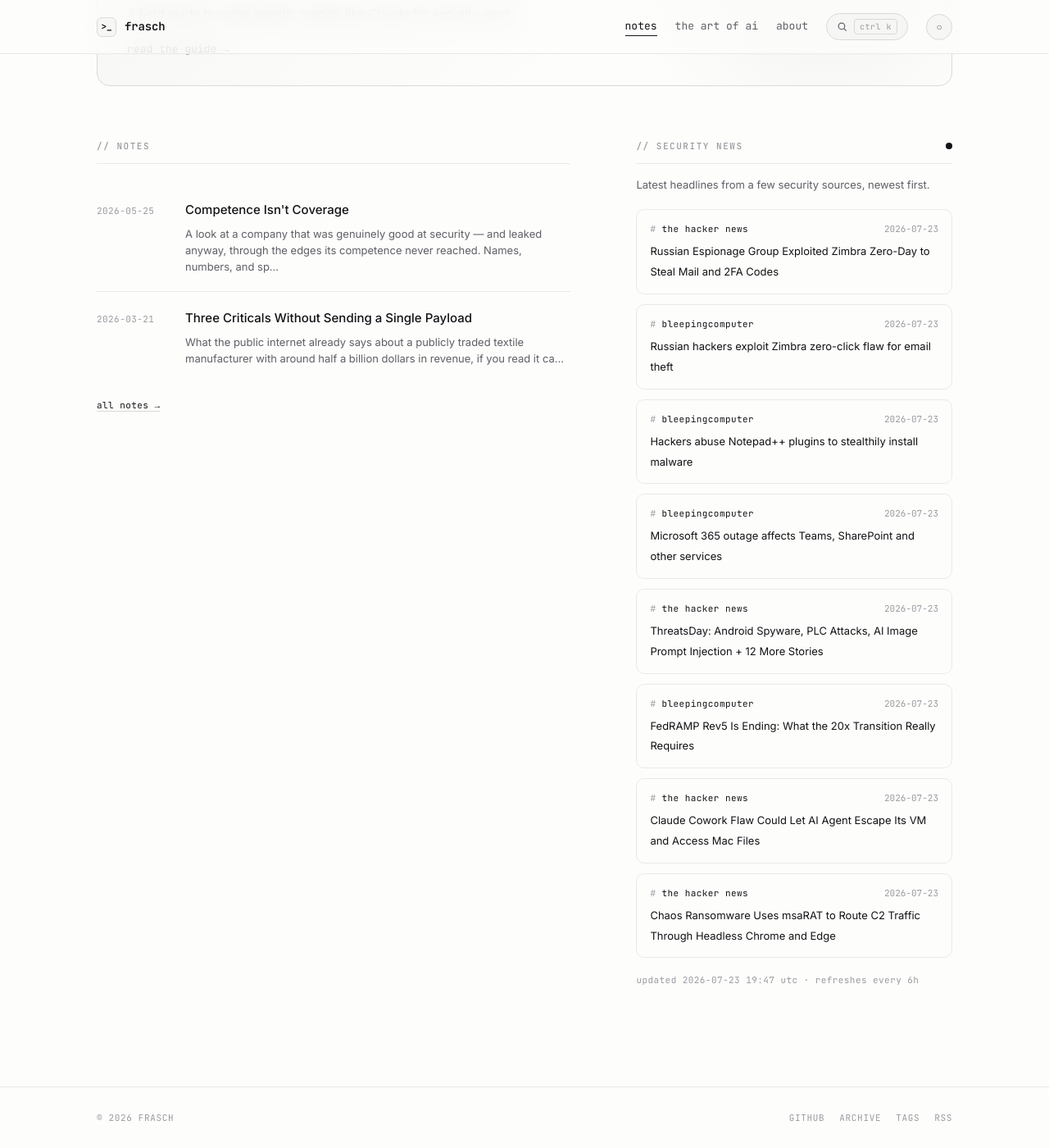
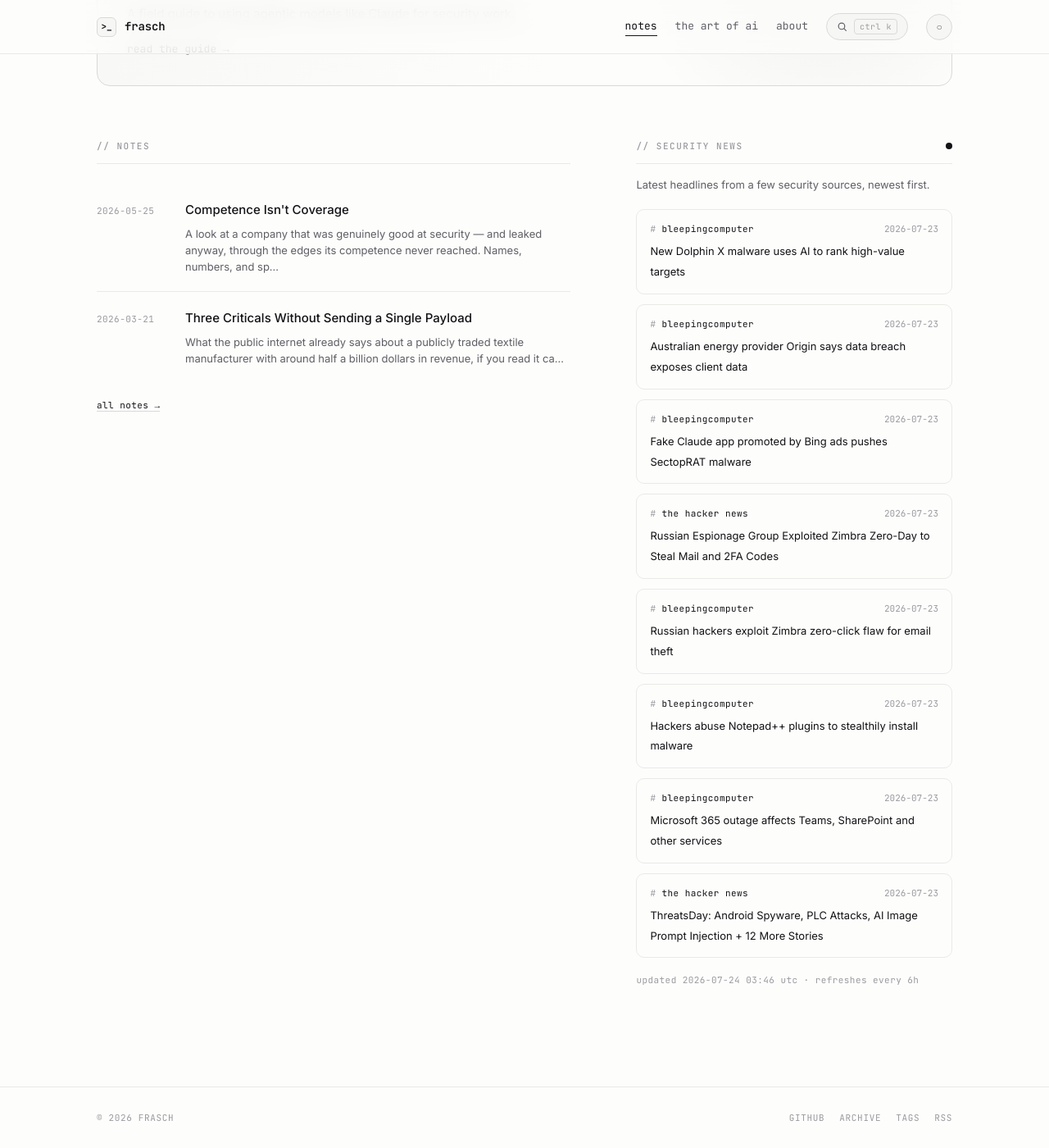
Before and after one commit to whoisfrasch/frasch, a Jekyll site: the page built from index.html, in a window 1280 px wide and 1400 px high, scrolled down 615 px. Shown: the whole window at 82% size. Built offline with Jekyll 4.4.1, drawn with Linux system fonts in a browser that asks for light colours.

Commit message:
Refresh security news feed

```diff
--- a/_data/news.json
+++ b/_data/news.json
@@ -1,6 +1,24 @@
 {
-  "updated": "2026-07-23T19:47:47Z",
+  "updated": "2026-07-24T03:46:39Z",
   "items": [
+    {
+      "source": "bleepingcomputer",
+      "title": "New Dolphin X malware uses AI to rank high-value targets",
+      "link": "https://www.bleepingcomputer.com/news/security/new-dolphin-x-malware-uses-ai-to-rank-high-value-targets/",
+      "date": "2026-07-23T21:20:34Z"
+    },
+    {
+      "source": "bleepingcomputer",
+      "title": "Australian energy provider Origin says data breach exposes client data",
+      "link": "https://www.bleepingcomputer.com/news/security/australian-energy-provider-origin-says-data-breach-exposes-client-data/",
+      "date": "2026-07-23T20:14:35Z"
+    },
+    {
+      "source": "bleepingcomputer",
+      "title": "Fake Claude app promoted by Bing ads pushes SectopRAT malware",
+      "link": "https://www.bleepingcomputer.com/news/security/fake-claude-app-promoted-by-bing-ads-pushes-sectoprat-malware/",
+      "date": "2026-07-23T19:48:30Z"
+    },
     {
       "source": "the hacker news",
       "title": "Russian Espionage Group Exploited Zimbra Zero-Day to Steal Mail and 2FA Codes",
@@ -30,24 +48,6 @@
       "title": "ThreatsDay: Android Spyware, PLC Attacks, AI Image Prompt Injection + 12 More Stories",
       "link": "https://thehackernews.com/2026/07/threatsday-android-spyware-plc-attacks.html",
       "date": "2026-07-23T15:02:07Z"
-    },
-    {
-      "source": "bleepingcomputer",
-      "title": "FedRAMP Rev5 Is Ending: What the 20x Transition Really Requires",
-      "link": "https://www.bleepingcomputer.com/news/security/fedramp-rev5-is-ending-what-the-20x-transition-really-requires/",
-      "date": "2026-07-23T14:00:10Z"
-    },
-    {
-      "source": "the hacker news",
-      "title": "Claude Cowork Flaw Could Let AI Agent Escape Its VM and Access Mac Files",
-      "link": "https://thehackernews.com/2026/07/claude-cowork-flaw-could-let-ai-agent.html",
-      "date": "2026-07-23T13:27:59Z"
-    },
-    {
-      "source": "the hacker news",
-      "title": "Chaos Ransomware Uses msaRAT to Route C2 Traffic Through Headless Chrome and Edge",
-      "link": "https://thehackernews.com/2026/07/chaos-ransomware-uses-msarat-to-route.html",
-      "date": "2026-07-23T13:11:09Z"
     }
   ]
 }
```
